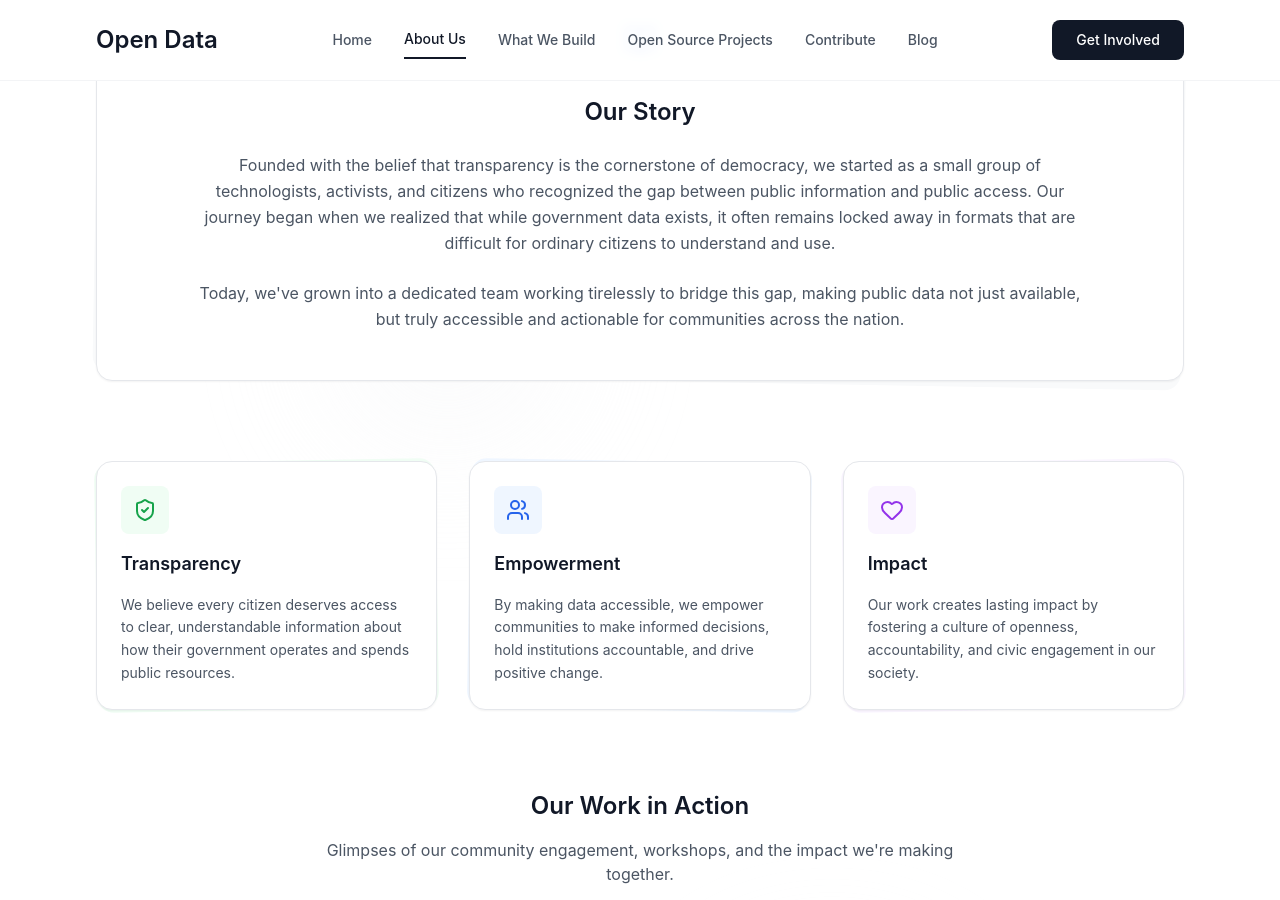
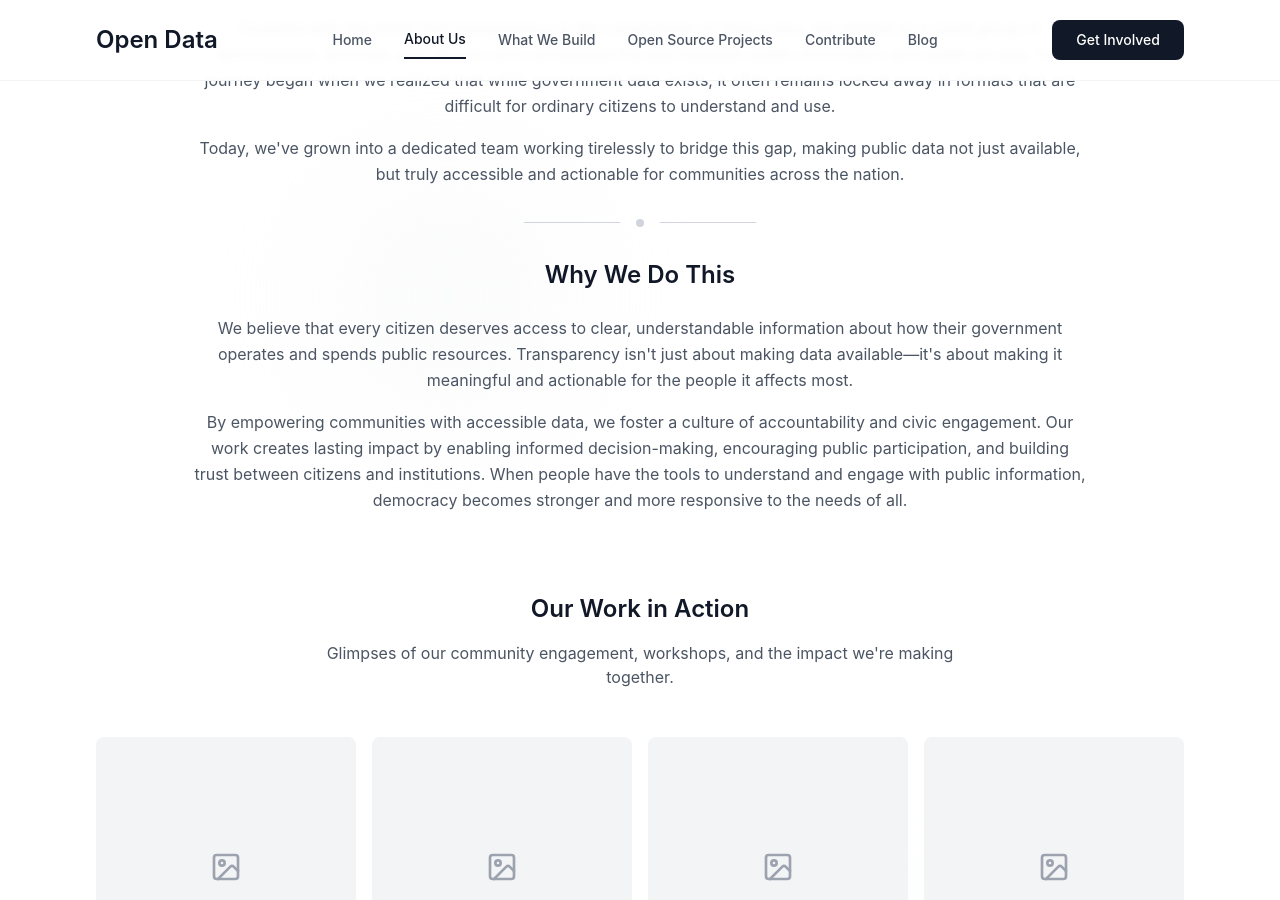
Before and after one commit to LDFLK/opendata, a Jekyll site: the page built from about.md, in a window 1280 px wide and 900 px high, scrolled down 389 px. Built offline with Jekyll 4.4.1, drawn with Linux system fonts in a browser that asks for light colours; nearby versions of some CDN libraries.

Commit message:
feat : adding the content to the about us section (rough content)

```diff
--- a/_includes/about-us.html
+++ b/_includes/about-us.html
@@ -9,7 +9,6 @@
   <div class="container mx-auto px-6 md:px-8 max-w-6xl relative z-10">
     <!-- Section Header -->
     <div class="text-center space-y-4 mb-16">
-
       <h2 class="text-3xl font-bold tracking-tight sm:text-4xl md:text-5xl text-gray-900" style="font-family: 'SF Pro Display', -apple-system, BlinkMacSystemFont, sans-serif;">
         Who We Are &
         <span class="text-gray-600">Why We Do This</span>
@@ -19,76 +18,42 @@
       </p>
     </div>
 
+    <!-- Our Story & Mission -->
+    <div class="mb-20">
+      <div class="max-w-4xl mx-auto space-y-8">
         <!-- Our Story -->
-    <div class="mb-20">
-      <div class="group relative">
-        <!-- Card background -->
-        <div class="absolute inset-0 bg-gray-50 rounded-2xl transform rotate-1 group-hover:rotate-2 transition-transform duration-500"></div>
-        <!-- Card content -->
-        <div class="relative bg-white border border-gray-200 rounded-2xl p-8 md:p-12 space-y-6 hover:border-gray-300 transition-all duration-300 transform group-hover:-translate-y-1 shadow-sm">
-          <!-- Icon -->
-          <div class="relative">
-            <div class="w-16 h-16 bg-blue-50 rounded-2xl flex items-center justify-center mx-auto shadow-sm group-hover:scale-105 transition-transform">
-              <i data-lucide="book-open" class="h-8 w-8 text-blue-600"></i>
-            </div>
-          </div>
-          <h3 class="text-2xl font-semibold text-gray-900 text-center" style="font-family: 'SF Pro Display', -apple-system, BlinkMacSystemFont, sans-serif;">
+        <div class="text-center space-y-6">
+          <h3 class="text-2xl font-semibold text-gray-900" style="font-family: 'SF Pro Display', -apple-system, BlinkMacSystemFont, sans-serif;">
             Our Story
           </h3>
-          <p class="text-gray-600 text-center leading-relaxed max-w-4xl mx-auto" style="font-family: 'SF Pro Display', -apple-system, BlinkMacSystemFont, sans-serif;">
+          <div class="space-y-4 text-gray-600 leading-relaxed" style="font-family: 'SF Pro Display', -apple-system, BlinkMacSystemFont, sans-serif;">
+            <p>
               Founded with the belief that transparency is the cornerstone of democracy, we started as a small group of technologists, activists, and citizens who recognized the gap between public information and public access. Our journey began when we realized that while government data exists, it often remains locked away in formats that are difficult for ordinary citizens to understand and use.
             </p>
-          <p class="text-gray-600 text-center leading-relaxed max-w-4xl mx-auto" style="font-family: 'SF Pro Display', -apple-system, BlinkMacSystemFont, sans-serif;">
+            <p>
               Today, we've grown into a dedicated team working tirelessly to bridge this gap, making public data not just available, but truly accessible and actionable for communities across the nation.
             </p>
           </div>
         </div>
+
+        <!-- Divider -->
+        <div class="flex items-center justify-center">
+          <div class="w-24 h-px bg-gray-300"></div>
+          <div class="mx-4 w-2 h-2 bg-gray-300 rounded-full"></div>
+          <div class="w-24 h-px bg-gray-300"></div>
         </div>
 
         <!-- Why We Do This -->
-    <div class="mb-20">
-      <div class="grid gap-8 md:grid-cols-3">
-        <div class="group relative">
-          <div class="absolute inset-0 bg-green-50 rounded-2xl transform -rotate-1 group-hover:-rotate-2 transition-transform duration-500"></div>
-          <div class="relative bg-white border border-gray-200 rounded-2xl p-6 space-y-4 hover:border-gray-300 transition-all duration-300 transform group-hover:-translate-y-1 shadow-sm">
-            <div class="w-12 h-12 bg-green-50 rounded-lg flex items-center justify-center group-hover:scale-110 transition-transform">
-              <i data-lucide="shield-check" class="h-6 w-6 text-green-600"></i>
-            </div>
-            <h4 class="text-lg font-semibold text-gray-900" style="font-family: 'SF Pro Display', -apple-system, BlinkMacSystemFont, sans-serif;">
-              Transparency
-            </h4>
-            <p class="text-gray-600 text-sm leading-relaxed" style="font-family: 'SF Pro Display', -apple-system, BlinkMacSystemFont, sans-serif;">
-              We believe every citizen deserves access to clear, understandable information about how their government operates and spends public resources.
+        <div class="text-center space-y-6">
+          <h3 class="text-2xl font-semibold text-gray-900" style="font-family: 'SF Pro Display', -apple-system, BlinkMacSystemFont, sans-serif;">
+            Why We Do This
+          </h3>
+          <div class="space-y-4 text-gray-600 leading-relaxed" style="font-family: 'SF Pro Display', -apple-system, BlinkMacSystemFont, sans-serif;">
+            <p>
+              We believe that every citizen deserves access to clear, understandable information about how their government operates and spends public resources. Transparency isn't just about making data available—it's about making it meaningful and actionable for the people it affects most.
             </p>
-          </div>
-        </div>
-
-        <div class="group relative">
-          <div class="absolute inset-0 bg-blue-50 rounded-2xl transform rotate-1 group-hover:rotate-2 transition-transform duration-500"></div>
-          <div class="relative bg-white border border-gray-200 rounded-2xl p-6 space-y-4 hover:border-gray-300 transition-all duration-300 transform group-hover:-translate-y-1 shadow-sm">
-            <div class="w-12 h-12 bg-blue-50 rounded-lg flex items-center justify-center group-hover:scale-110 transition-transform">
-              <i data-lucide="users" class="h-6 w-6 text-blue-600"></i>
-            </div>
-            <h4 class="text-lg font-semibold text-gray-900" style="font-family: 'SF Pro Display', -apple-system, BlinkMacSystemFont, sans-serif;">
-              Empowerment
-            </h4>
-            <p class="text-gray-600 text-sm leading-relaxed" style="font-family: 'SF Pro Display', -apple-system, BlinkMacSystemFont, sans-serif;">
-              By making data accessible, we empower communities to make informed decisions, hold institutions accountable, and drive positive change.
-            </p>
-          </div>
-        </div>
-
-        <div class="group relative">
-          <div class="absolute inset-0 bg-purple-50 rounded-2xl transform -rotate-1 group-hover:-rotate-2 transition-transform duration-500"></div>
-          <div class="relative bg-white border border-gray-200 rounded-2xl p-6 space-y-4 hover:border-gray-300 transition-all duration-300 transform group-hover:-translate-y-1 shadow-sm">
-            <div class="w-12 h-12 bg-purple-50 rounded-lg flex items-center justify-center group-hover:scale-110 transition-transform">
-              <i data-lucide="heart" class="h-6 w-6 text-purple-600"></i>
-            </div>
-            <h4 class="text-lg font-semibold text-gray-900" style="font-family: 'SF Pro Display', -apple-system, BlinkMacSystemFont, sans-serif;">
-              Impact
-            </h4>
-            <p class="text-gray-600 text-sm leading-relaxed" style="font-family: 'SF Pro Display', -apple-system, BlinkMacSystemFont, sans-serif;">
-              Our work creates lasting impact by fostering a culture of openness, accountability, and civic engagement in our society.
+            <p>
+              By empowering communities with accessible data, we foster a culture of accountability and civic engagement. Our work creates lasting impact by enabling informed decision-making, encouraging public participation, and building trust between citizens and institutions. When people have the tools to understand and engage with public information, democracy becomes stronger and more responsive to the needs of all.
             </p>
           </div>
         </div>
@@ -159,52 +124,43 @@
 
       <div class="grid gap-8 md:grid-cols-2 lg:grid-cols-3">
         <!-- Team member cards - replace with actual team data -->
-        <div class="group relative">
-          <div class="absolute inset-0 bg-gray-50 rounded-2xl transform rotate-1 group-hover:rotate-2 transition-transform duration-500"></div>
-          <div class="relative bg-white border border-gray-200 rounded-2xl p-6 text-center space-y-4 hover:border-gray-300 transition-all duration-300 transform group-hover:-translate-y-1 shadow-sm">
-            <div class="w-20 h-20 bg-gray-200 rounded-full mx-auto flex items-center justify-center group-hover:scale-105 transition-transform">
+        <div class="bg-white border border-gray-200 rounded-2xl p-6 text-center space-y-4 hover:border-gray-300 transition-all duration-300 hover:shadow-lg shadow-sm h-80 flex flex-col">
+          <div class="w-20 h-20 bg-gray-200 rounded-full mx-auto flex items-center justify-center hover:scale-105 transition-transform">
             <i data-lucide="user" class="h-10 w-10 text-gray-500"></i>
           </div>
           <div>
             <h4 class="text-lg font-semibold text-gray-900" style="font-family: 'SF Pro Display', -apple-system, BlinkMacSystemFont, sans-serif;">Team Member</h4>
             <p class="text-gray-600 text-sm" style="font-family: 'SF Pro Display', -apple-system, BlinkMacSystemFont, sans-serif;">Founder & Director</p>
           </div>
-            <p class="text-gray-600 text-sm leading-relaxed" style="font-family: 'SF Pro Display', -apple-system, BlinkMacSystemFont, sans-serif;">
+          <p class="text-gray-600 text-sm leading-relaxed flex-1" style="font-family: 'SF Pro Display', -apple-system, BlinkMacSystemFont, sans-serif;">
             Passionate about transparency and civic engagement with 10+ years in public policy.
           </p>
         </div>
-        </div>
 
-        <div class="group relative">
-          <div class="absolute inset-0 bg-gray-50 rounded-2xl transform -rotate-1 group-hover:-rotate-2 transition-transform duration-500"></div>
-          <div class="relative bg-white border border-gray-200 rounded-2xl p-6 text-center space-y-4 hover:border-gray-300 transition-all duration-300 transform group-hover:-translate-y-1 shadow-sm">
-            <div class="w-20 h-20 bg-gray-200 rounded-full mx-auto flex items-center justify-center group-hover:scale-105 transition-transform">
+        <div class="bg-white border border-gray-200 rounded-2xl p-6 text-center space-y-4 hover:border-gray-300 transition-all duration-300 hover:shadow-lg shadow-sm h-80 flex flex-col">
+          <div class="w-20 h-20 bg-gray-200 rounded-full mx-auto flex items-center justify-center hover:scale-105 transition-transform">
             <i data-lucide="user" class="h-10 w-10 text-gray-500"></i>
           </div>
           <div>
             <h4 class="text-lg font-semibold text-gray-900" style="font-family: 'SF Pro Display', -apple-system, BlinkMacSystemFont, sans-serif;">Team Member</h4>
             <p class="text-gray-600 text-sm" style="font-family: 'SF Pro Display', -apple-system, BlinkMacSystemFont, sans-serif;">Lead Developer</p>
           </div>
-            <p class="text-gray-600 text-sm leading-relaxed" style="font-family: 'SF Pro Display', -apple-system, BlinkMacSystemFont, sans-serif;">
+          <p class="text-gray-600 text-sm leading-relaxed flex-1" style="font-family: 'SF Pro Display', -apple-system, BlinkMacSystemFont, sans-serif;">
             Full-stack developer specializing in data visualization and accessible web technologies.
           </p>
         </div>
-        </div>
 
-        <div class="group relative">
-          <div class="absolute inset-0 bg-gray-50 rounded-2xl transform rotate-1 group-hover:rotate-2 transition-transform duration-500"></div>
-          <div class="relative bg-white border border-gray-200 rounded-2xl p-6 text-center space-y-4 hover:border-gray-300 transition-all duration-300 transform group-hover:-translate-y-1 shadow-sm">
-            <div class="w-20 h-20 bg-gray-200 rounded-full mx-auto flex items-center justify-center group-hover:scale-105 transition-transform">
+        <div class="bg-white border border-gray-200 rounded-2xl p-6 text-center space-y-4 hover:border-gray-300 transition-all duration-300 hover:shadow-lg shadow-sm h-80 flex flex-col">
+          <div class="w-20 h-20 bg-gray-200 rounded-full mx-auto flex items-center justify-center hover:scale-105 transition-transform">
             <i data-lucide="user" class="h-10 w-10 text-gray-500"></i>
           </div>
           <div>
             <h4 class="text-lg font-semibold text-gray-900" style="font-family: 'SF Pro Display', -apple-system, BlinkMacSystemFont, sans-serif;">Team Member</h4>
             <p class="text-gray-600 text-sm" style="font-family: 'SF Pro Display', -apple-system, BlinkMacSystemFont, sans-serif;">Community Manager</p>
           </div>
-            <p class="text-gray-600 text-sm leading-relaxed" style="font-family: 'SF Pro Display', -apple-system, BlinkMacSystemFont, sans-serif;">
+          <p class="text-gray-600 text-sm leading-relaxed flex-1" style="font-family: 'SF Pro Display', -apple-system, BlinkMacSystemFont, sans-serif;">
             Building bridges between technology and communities to ensure our tools serve real needs.
           </p>
-          </div>
         </div>
       </div>
     </div>
```
Lines whose indentation alone changed are shown as unchanged.
